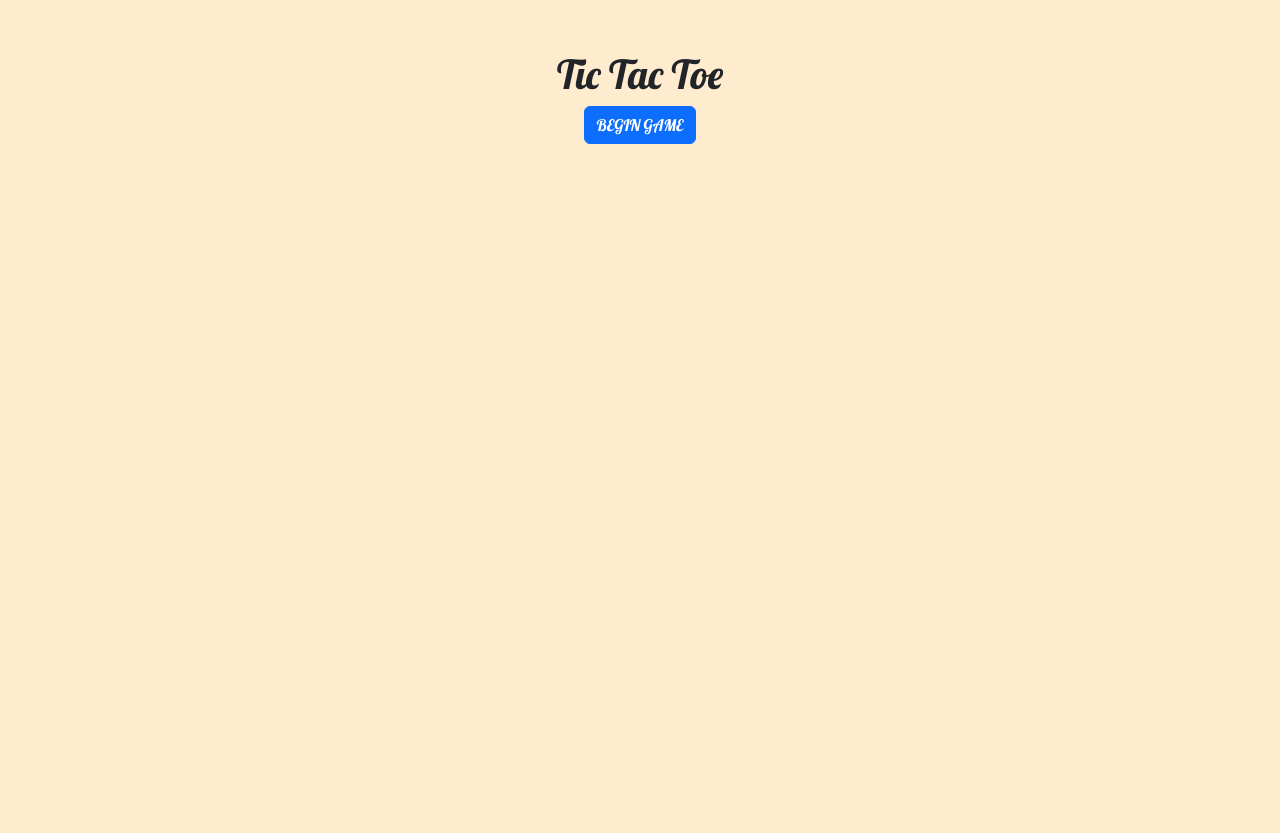
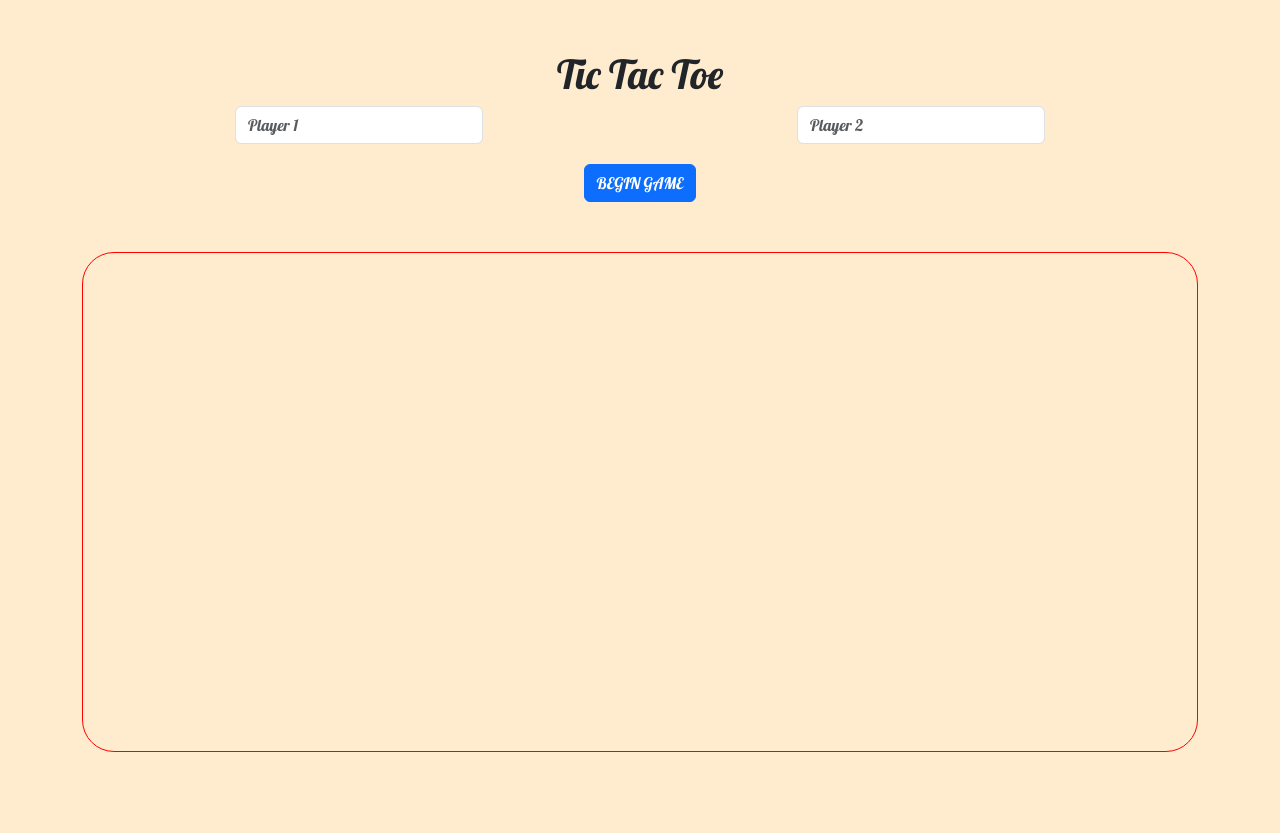
Before and after one commit to GichukiMwangi88/Tic-Tac-Toe, a plain HTML site: page index.html in a window 1280 px wide. Shown: the top 833 px of the page. Drawn offline with nearby package versions, Linux system fonts and the light colour scheme.

Commit message:
Added styles to the layout of the game using bootstrap and custom css.

```diff
--- a/index.html
+++ b/index.html
@@ -15,8 +15,24 @@
         <div class="text-center">
             <h1>Tic Tac Toe</h1>
         </div>
+        <form action="">
+            <div class="row align-items-center g-2">
+                <div class="col-auto">
+                    <label for="playerOne" class="visually-hidden">Player 1:</label>
+                    <input type="text" class="form-control" id="playerOne" placeholder="Player 1">
+                </div>
+                <div class="col-auto">
+                    <label for="playerTwo" class="visually-hidden">Player 2:</label>
+                    <input type="text" class="form-control" id="playerTwo" placeholder="Player 2">
+                </div>
+            </div>
+        </form>
+
+
         <div class="text-center ">
-            <button type="button" class="btn btn-primary">BEGIN GAME</button>
+            <button type="button" class="btn btn-primary" id="begin">BEGIN GAME</button>
+        </div>
+        <div class="game-board">
         </div>
 
 
--- a/index.js
+++ b/index.js
@@ -0,0 +1,7 @@
+/*---Begin Game */
+
+const begin = document.querySelector("#begin");
+
+begin.addEventListener("click", () => {
+    alert("Hello!")
+});
--- a/styles.css
+++ b/styles.css
@@ -14,6 +14,33 @@ body {
 
 }
 
+/*----Adjust layout of the Begin Button*/
+
+#begin {
+    margin-top: 20px;
+}
+
+/* -----Game Board Display----*/
+
+.game-board {
+    display: grid;
+    grid-template-columns: repeat(3, 1fr) ;
+    border: 1px solid red;
+    border-radius: 2rem;
+    height: 500px;
+    margin-top: 50px;
+    overflow: hidden;
+
+}
+
+.grid-item {
+    border: 2px solid black;
+    height: 100px;
+    width: 150px;
+}
+
+/*----Footer Display----*/
+
 .footer  {
     display: block;
     height: 60px;
```
